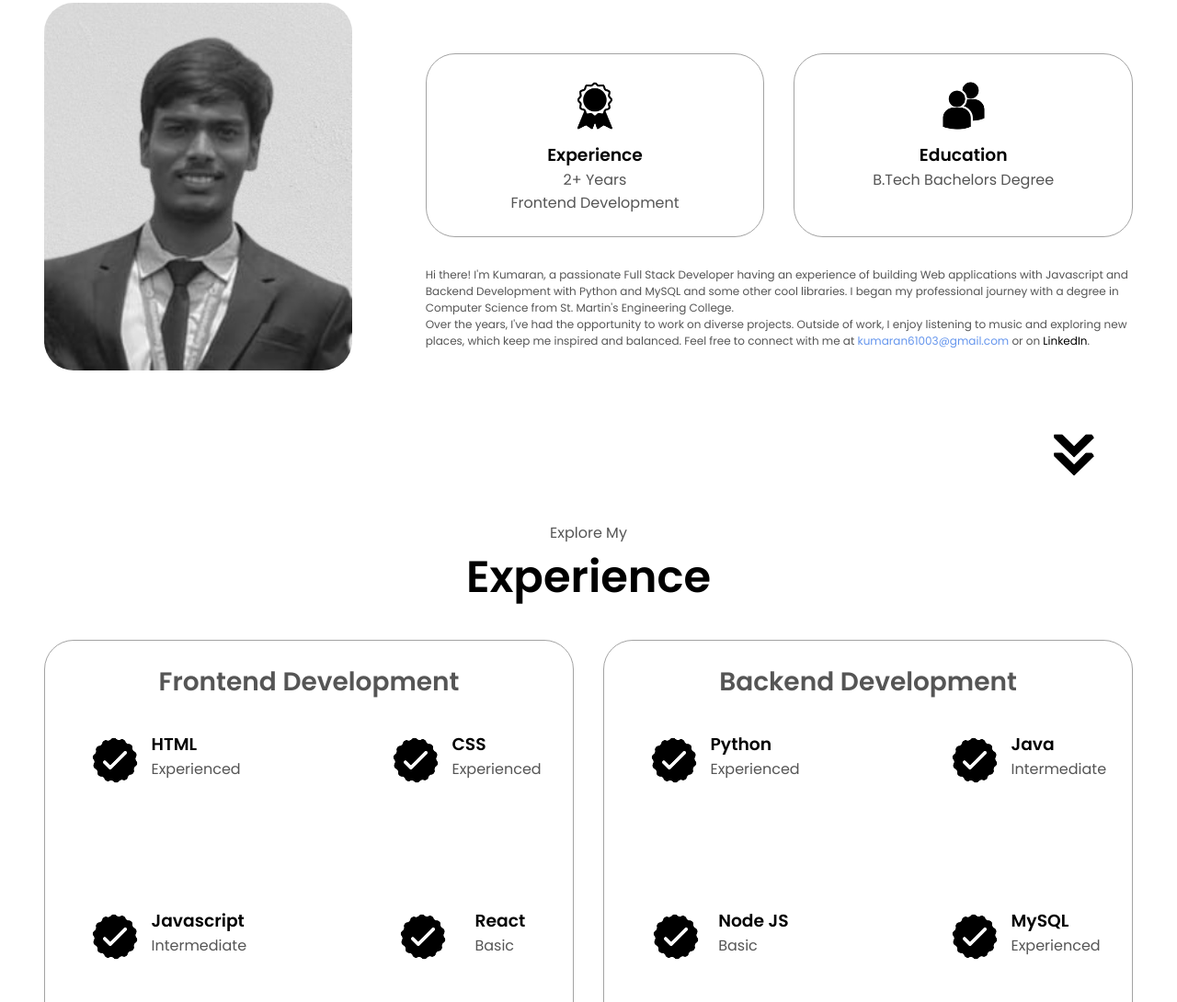
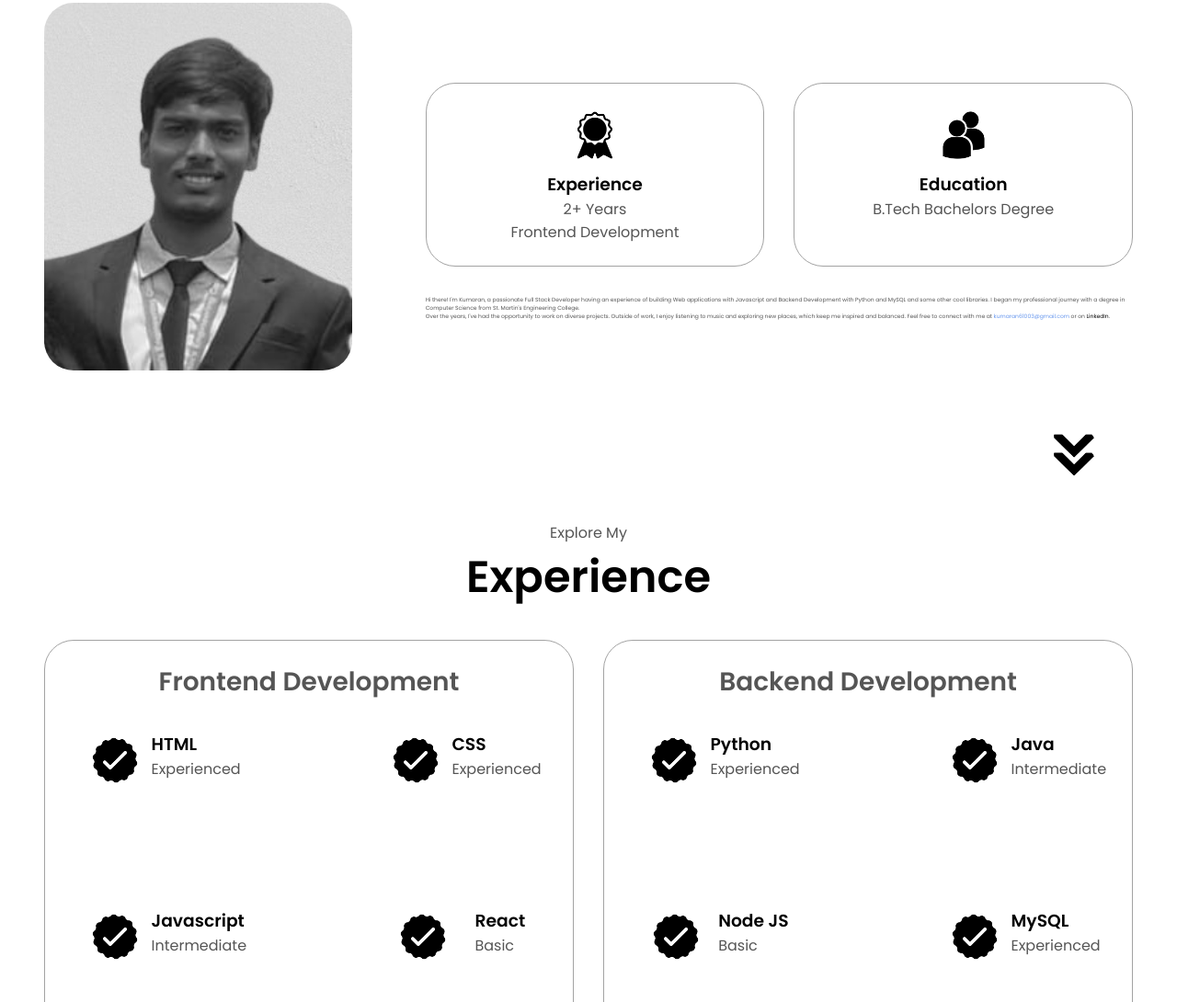
Before and after one commit to 6kumaran/S-Kumaran, a website: page index.html in a window 1280 px wide. Shown: the part 897-1987 px from the top of the page at 92% size. Drawn offline with Linux system fonts and the light colour scheme.

Commit message:
Update style.css

```diff
--- a/style.css
+++ b/style.css
@@ -209,7 +209,7 @@ section{
     margin-top: 2rem;
 }
 .text-container{
-    font-size: 12px;
+    font-size: 6px;
 }
 .about-details-container{
     justify-content: center;
```
